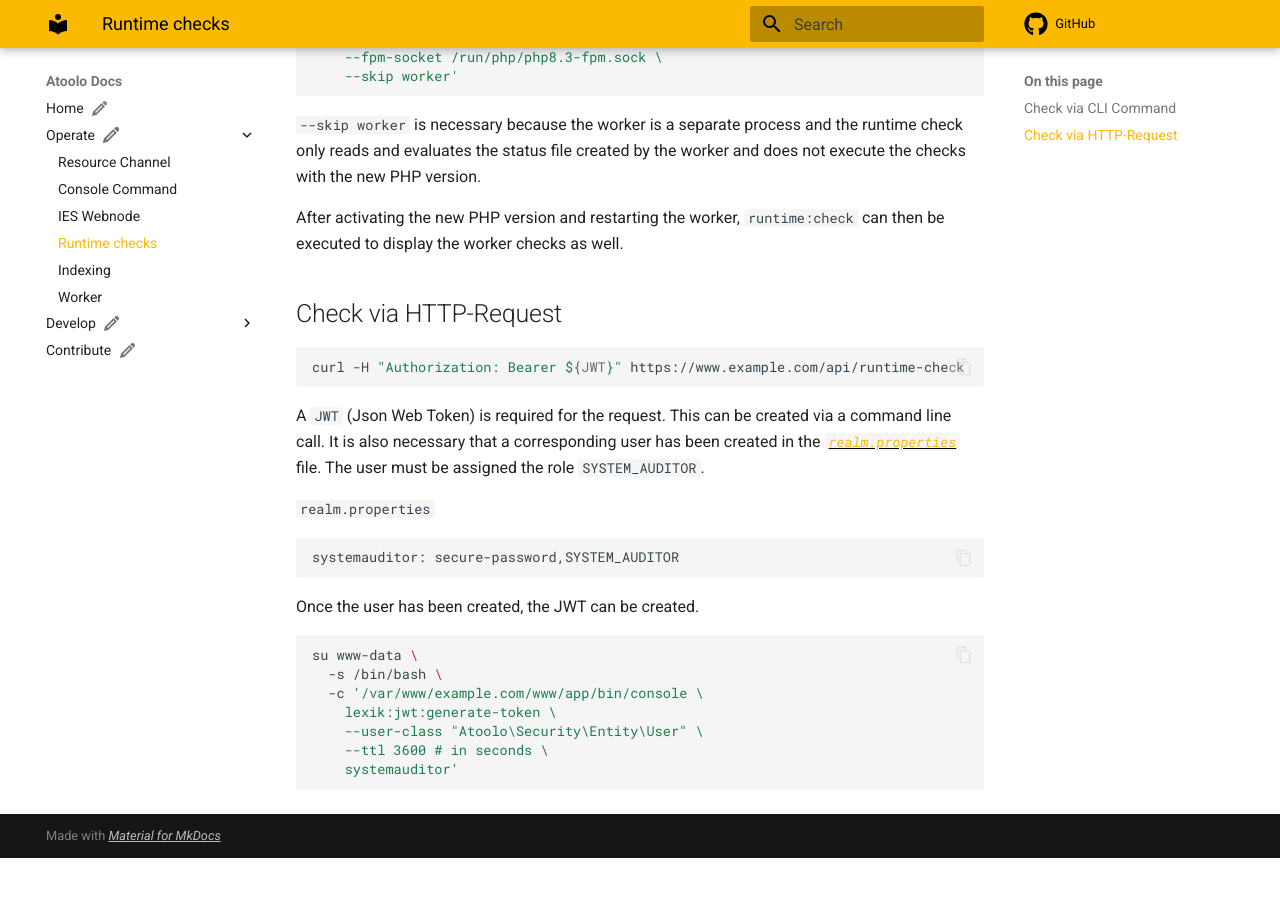
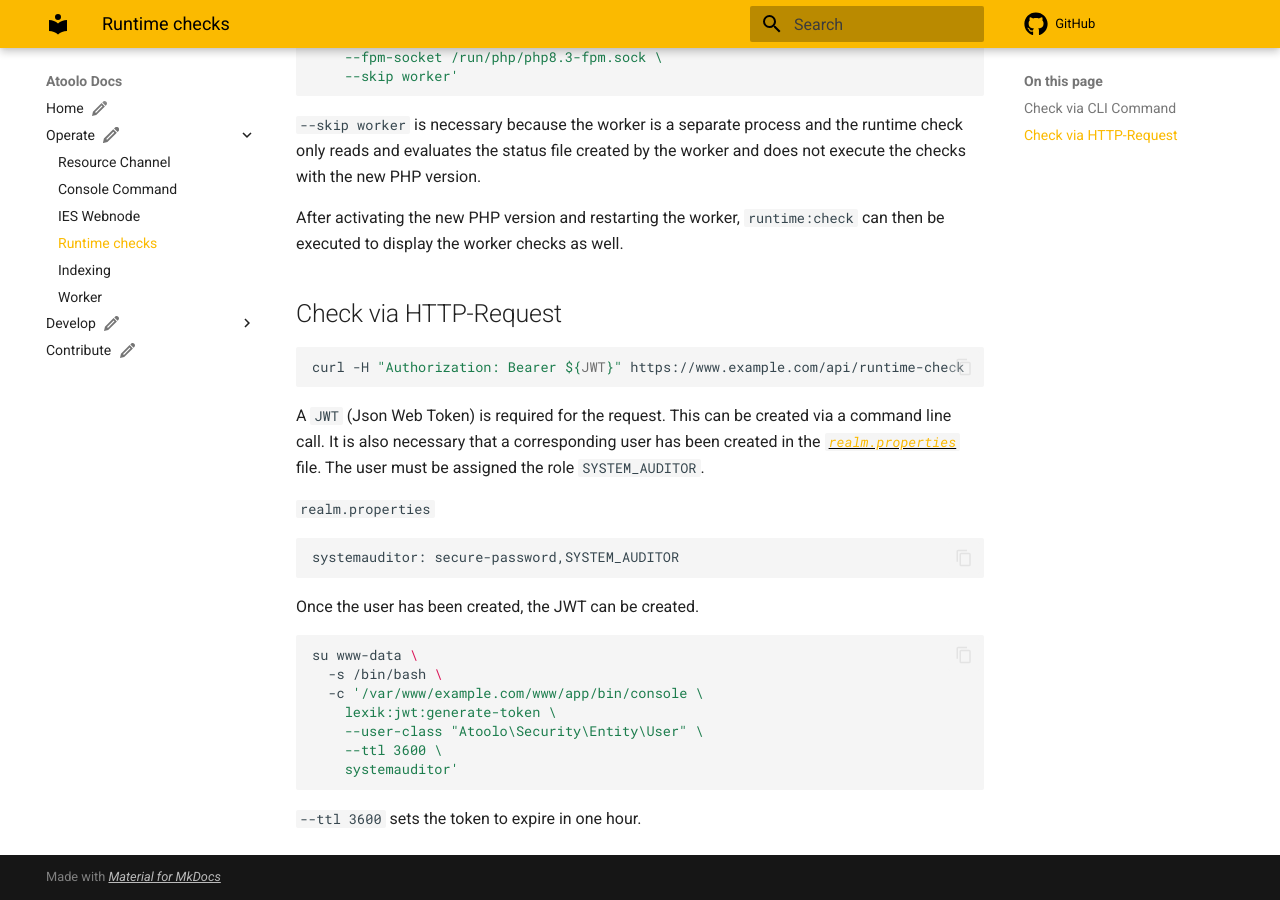
Before and after one commit to sitepark/atoolo-docs, an MkDocs documentation site: the page built from docs/operate/runtime-checks.md, in a window 1280 px wide and 900 px high, scrolled down 1309 px. Built offline with MkDocs 1.6.1 and Material for MkDocs 9.7.7, drawn with Linux system fonts in a browser that asks for light colours; comment, search, counter and statistics services are not loaded; before the commit the page ends 2167 px from its top, so only the background shows below that.

Commit message:
docs: updaste runtime-check.md

````diff
--- a/docs/operate/runtime-checks.md
+++ b/docs/operate/runtime-checks.md
@@ -71,6 +71,8 @@ su www-data \
   -c '/var/www/example.com/www/app/bin/console \
     lexik:jwt:generate-token \
     --user-class "Atoolo\Security\Entity\User" \
-    --ttl 3600 # in seconds \
+    --ttl 3600 \
     systemauditor'
 ```
+
+`--ttl 3600` sets the token to expire in one hour.
````
